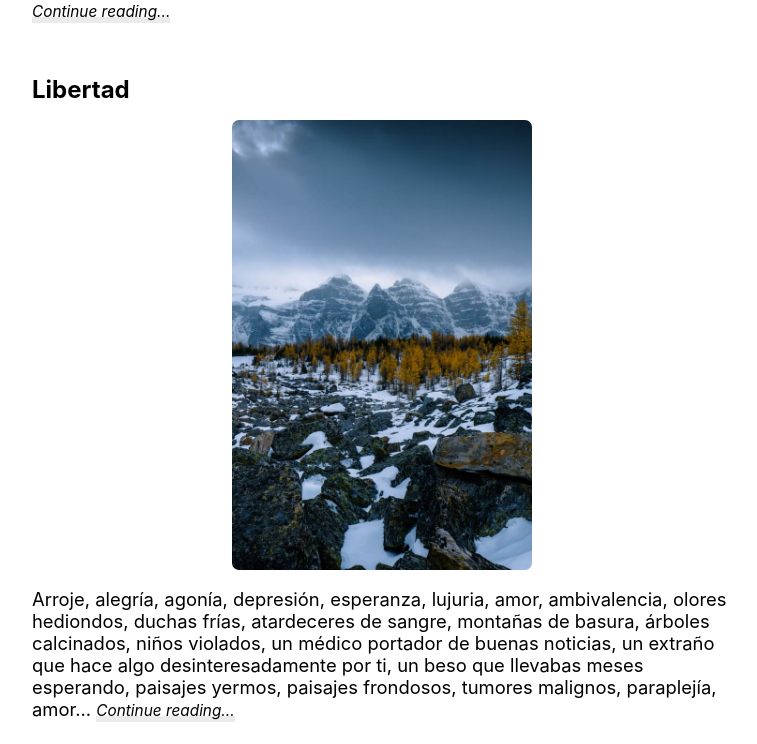
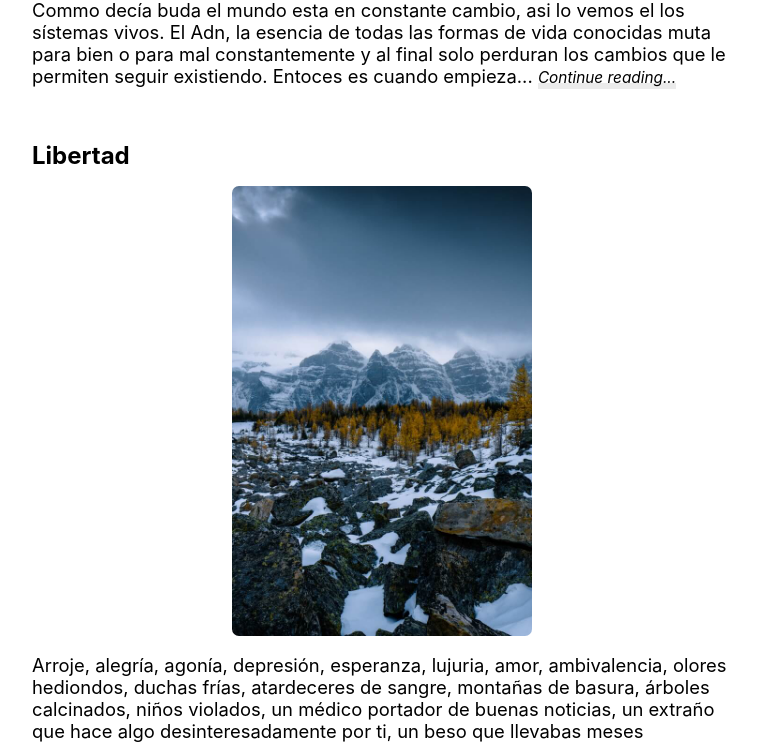
Before and after one commit to Juan4532/blog, a Jekyll site: the page built from index.html, in a window 1280 px wide. Shown: the part 512-1256 px from the top of the page, without its empty margins (258-1015 px from the left). Built offline with Jekyll 4.4.1, drawn with Linux system fonts in a browser that asks for light colours; nearby versions of some CDN libraries; the list of posts is cut into pages by our own code.

```diff
--- a/_posts/2022-04-03-El-ente-sin-alma.md
+++ b/_posts/2022-04-03-El-ente-sin-alma.md
@@ -5,3 +5,8 @@ categories: [Tonterias]
 image: /assets/img/descarga.jpg
 description: "El ente sin alma"
 ---
+
+
+Commo decía buda el mundo esta en constante cambio, asi lo vemos el los sístemas vivos. El Adn, la esencia de todas las formas de vida conocidas muta para bien o para mal constantemente y al final solo perduran los cambios que le permiten seguir existiendo. Entoces es cuando empieza actuar la Complejidad, las células se agrupan formando organismos más complejos y el adn debe adaptarse a funcionar conjunto. Fruto del azar surge el cancer, que no tiene más razon de si que multiplicarse, crzer y crezer a costa de todo, el Ente sin alma.
+
+El cancer ocurre cuando una célula sufre una de tantan mútaciones que ocurren el los sistemas vivos y que permiten evolucionar. Puede darse el caso
```
Also changed, not shown: 1 other file.
